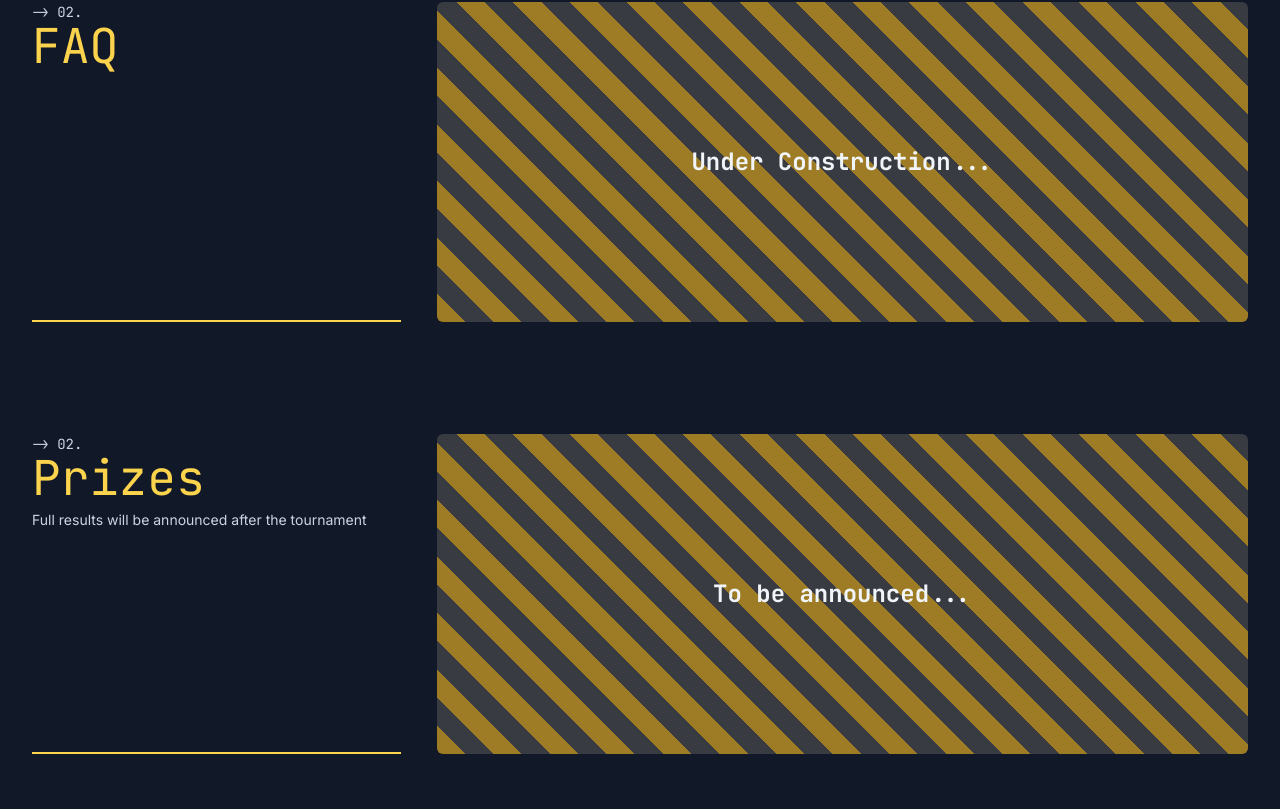
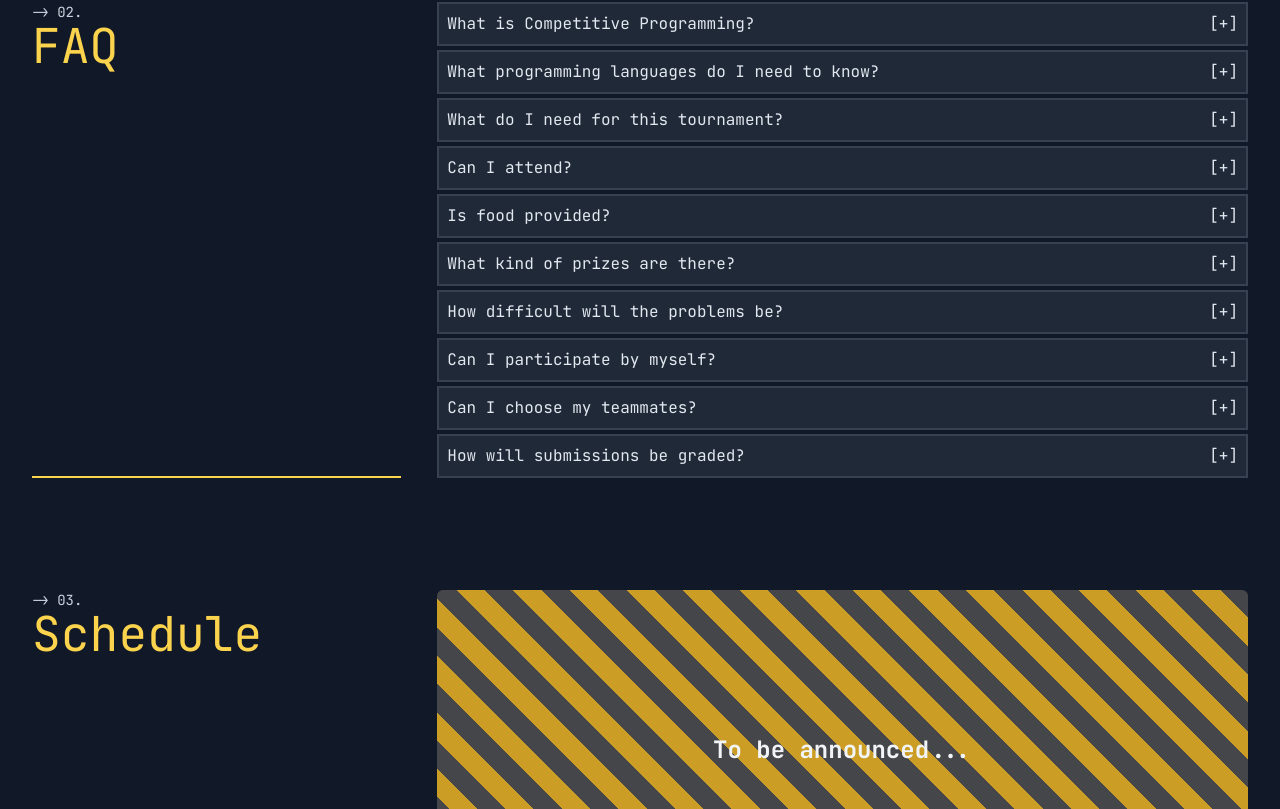
Before and after one commit to nicholascui225/rise-site, a Next.js app: page / in a window 1280 px wide. Shown: the part 1191-2000 px from the top of the page. Built offline with nearby package versions, Linux system fonts and the light colour scheme.

Commit message:
first version basically done

```diff
--- /dev/null
+++ b/src/app/components/faq-question/faqQuestion.tsx
@@ -0,0 +1,29 @@
+"use client"
+
+import { useState } from "react"
+import { JetBrains_Mono } from "next/font/google"
+
+const jbm = JetBrains_Mono({ subsets: ["latin"] })
+
+
+type Props = {
+    question: string,
+    answer: string
+}
+
+export default function FaqQuestion(props: Props) {
+    let [expanded, setExpanded] = useState(false)
+
+    return (
+        <div className={`border-2 border-gray-700 bg-gray-900 flex flex-col`}>
+            <div className={`${jbm.className} bg-gray-800 p-2 hover:bg-gray-700 flex`} onClick={() => setExpanded(!expanded)}>
+                <button className="flex-1 text-left">{props.question}</button>
+                <span>{expanded ? "[-]" : "[+]"}</span>
+            </div>
+
+            <div className={`${expanded ? 'block' : 'hidden'} p-2`}>
+                <p>{props.answer}</p>
+            </div>
+        </div>
+    )
+}
--- a/src/app/components/faq.tsx
+++ b/src/app/components/faq.tsx
@@ -1,16 +1,65 @@
 import { JetBrains_Mono } from 'next/font/google'
 import Placeholder from './placeholder'
+import FaqQuestion from './faq-question/faqQuestion'
 
 const jbm = JetBrains_Mono({subsets: ["latin"], style: ["normal"]})
 
 export default function Faq() {
+    type QuestionAnswer = {
+        question: string
+        answer: string
+    }
+
+    let qas = [
+        {
+            question: "What is Competitive Programming?",
+            answer: `Competitive programming is a mind sport in which participants try to program according to provided specifications. Essentially, it's a fun mixture of problem solving and programming!`
+        },
+        {
+            question: "What programming languages do I need to know?",
+            answer: `None, anybody can attend our tournament to learn more about programming! However, if you are interested in competing, any basic understanding of a programming language such as Java, C++, or Python would do!`
+        },
+        {
+            question: "What do I need for this tournament?",
+            answer: `Attending this event is completely free, and all you need is a computer (Chromebook can work too)`
+        },
+        {
+            question: "Can I attend?",
+            answer: "Of course you can! You have to be in Middle or High School to be eligible for prizes though."
+        },
+        {
+            question: "Is food provided?",
+            answer: "YES! We will have FREE FOOD!"
+        },
+        {
+            question: "What kind of prizes are there?",
+            answer: `There will be (amazing) prizes thanks to our sponsors, but the specific content is top secret! Come find out on the day of!`
+        },
+        {
+            question: "How difficult will the problems be?",
+            answer: "Difficulty is subjective, but the problems will range from very easy problems that beginners can solve to extremely difficult USACO Gold level problems!"
+        },
+        {
+            question: "Can I participate by myself?",
+            answer: `For sure! If you are looking for a team, you can try to contact other programmers in our Discord server or try to find some teammates on the day of. Please note that teams can only have up to four members!`
+        },
+        {
+            question: "Can I choose my teammates?",
+            answer: `Yes! We will provide 30 minutes after the Guest Speaker Workshop for students to form teams. You can talk to friends beforehand to form teams, or meet new people at CInT to team with. We will provide instructions on how to register your team into our own website on the day of!`
+        },
+        {
+            question: "How will submissions be graded?",
+            answer: `We will be using our own website this year to grade submissions. Further instructions will be given during the Opening Ceremony!`
+        }
+    ] as QuestionAnswer[]
+
     return <div className='flex flex-col md:flex-row bg-gray-900 p-4 pt-16 md:p-8 md:pt-20 gap-9 md:gap-9 items-top'>
         <div className='grow border-b-amber-300 border-b-2'>
             <p className={`${jbm.className} text-slate-300 text-sm`}> -&gt; 02.</p>
             <h1 className={`${jbm.className} text-amber-300 text-5xl`}>FAQ</h1>
         </div>
         <div className='w-full md:w-2/3 flex flex-col gap-1'>
-            <Placeholder content='Under Construction...'></Placeholder>
+            {qas.map(qa => <FaqQuestion question={qa.question} answer={qa.answer}/>)}
         </div>
     </div>
 }
--- a/src/app/components/footer.tsx
+++ b/src/app/components/footer.tsx
@@ -6,7 +6,7 @@
     return <main className="flex flex-col md:flex-row gap-2 border-t-slate-700 border-t-2 bg-gray-800 p-2 mt-8 md:items-center">
         <div className="flex-1">
             <p className={`${jbm.className} text-sm text-slate-200  font-bold`}><span className={`text-amber-300 font-bold mr-1`}>CInT</span></p>
-            <p className={`${jbm.className} text-xs  text-slate-200 mt-1`}>Questions? <a className="link" href="mailto:decagontournament@gmail.com">Contact us!</a></p>
+            <p className={`${jbm.className} text-xs  text-slate-200 mt-1`}>Questions? <a className="link" href="mailto:chspyoneers@gmail.com">Contact us!</a></p>
         </div>
         <span className={`${jbm.className} text-xs text-slate-300 font-light`}>Website built by Ramy Kaddouri. Source available on <a className="link" href="https://github.com/rk234/cint-site" target="_blank">GitHub</a>.</span>
     </main>
--- a/src/app/components/navbar.tsx
+++ b/src/app/components/navbar.tsx
@@ -6,7 +6,7 @@
     return <main className="bg-gray-900 flex flex-col items-center">
         <div className="w-full constructionStripes text-left border-b border-b-amber-400">
             <div className="bg-gradient-to-r from-gray-900 via-gray-900 to-transparent w-full h-full p-2">
-                <span className={`font-bold`}>Note: This website is still under development, more information will be available closer to the event!</span>
+                <span className={`font-bold`}>Note: This website is still under development, more information will be available closer to the event.</span>
             </div>
         </div>
 
--- a/src/app/components/schedule.tsx
+++ b/src/app/components/schedule.tsx
@@ -56,7 +56,7 @@
                     </tr>
                 </tbody>
             </table> */}
-            <Placeholder content='Under Construction...'></Placeholder>
+            <Placeholder content='To be announced...'></Placeholder>
         </div>
     </div>
 }
--- a/src/app/globals.css
+++ b/src/app/globals.css
@@ -6,10 +6,10 @@
   .constructionStripes {
     background: repeating-linear-gradient(
       45deg,
-      #fbbe2499,
-      #fbbf2499 20px,
-      #52525299 20px,
-      #52525299 40px
+      #fbbe24CC,
+      #fbbf24CC 20px,
+      #525252CC 20px,
+      #525252CC 40px
     );
   }
 
--- a/src/app/page.tsx
+++ b/src/app/page.tsx
@@ -12,9 +12,9 @@
       <Hero></Hero>
       <About></About>
       <Faq></Faq>
-      <Prizes></Prizes>
+      {/* <Prizes></Prizes> */}
       <Schedule></Schedule>
-      <Team></Team>
+      {/* <Team></Team> */}
     </main>
   )
 }
```
